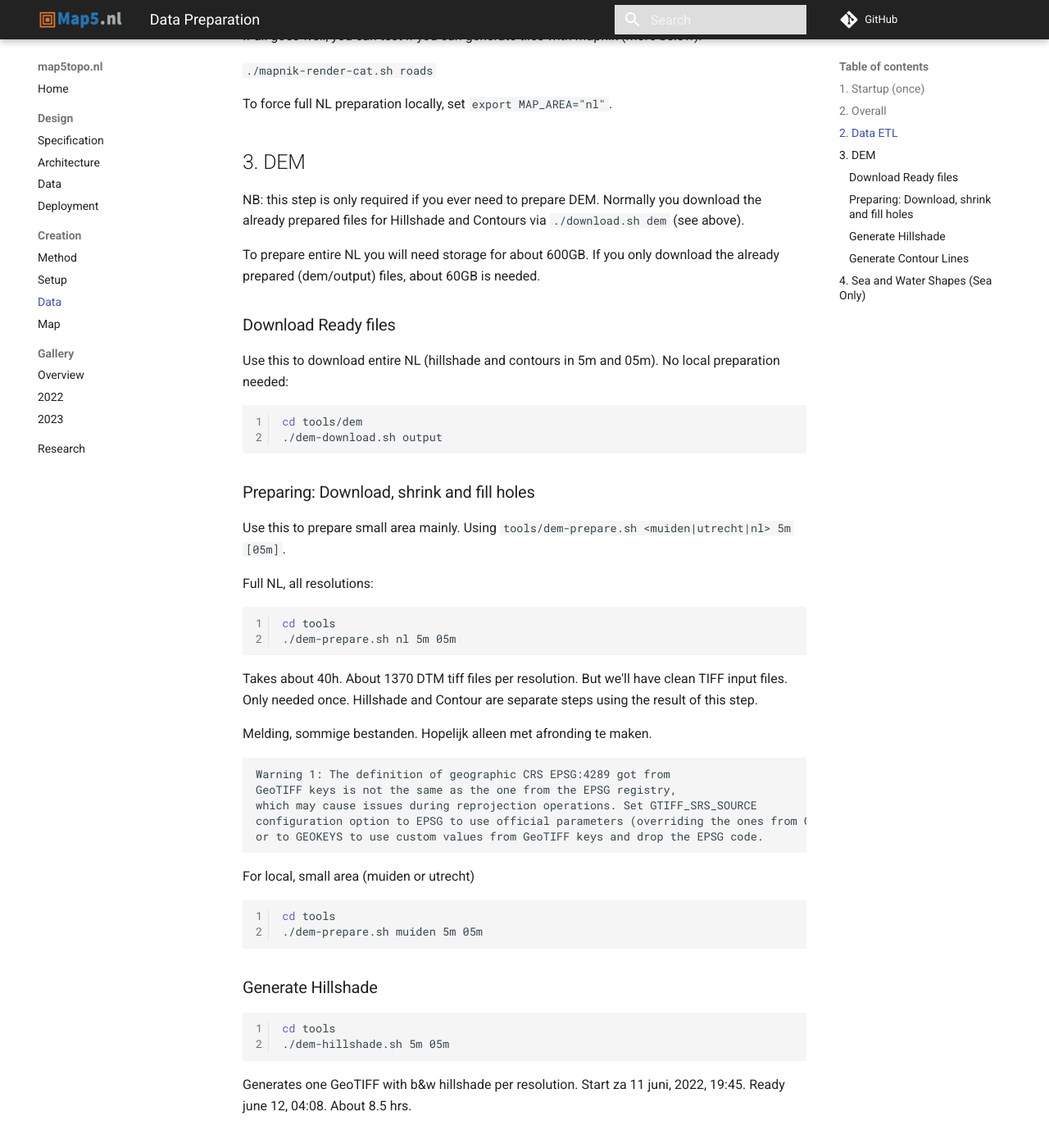
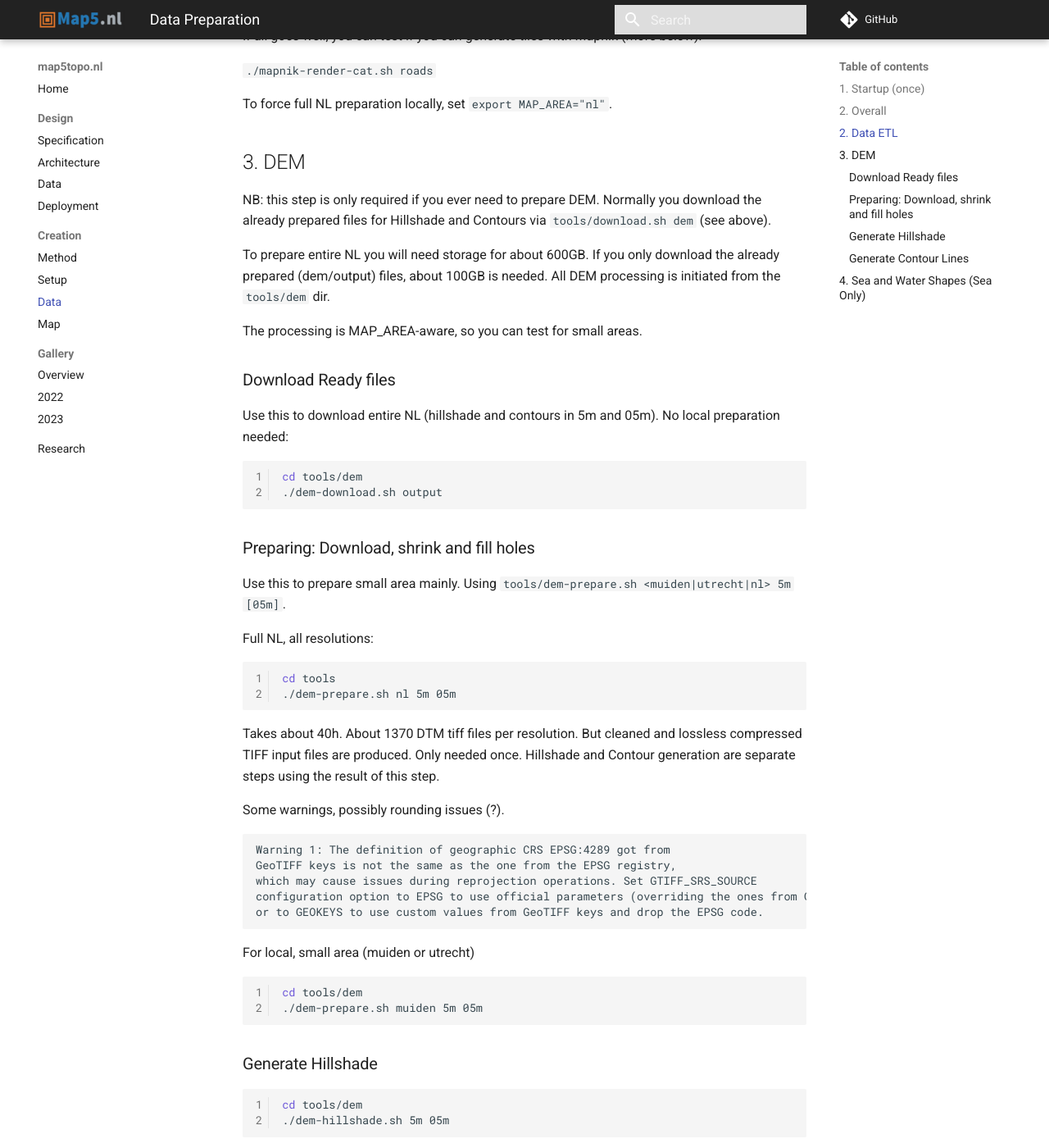
Before and after one commit to map5nl/map5topo.nl, an MkDocs documentation site: the page built from docs/src/create/data.md, in a window 1280 px wide and 1400 px high, scrolled down 2250 px. Shown: the whole window at 82% size. Built offline with MkDocs 1.6.1 and Material for MkDocs 9.7.7, drawn with Linux system fonts in a browser that asks for light colours; comment, search, counter and statistics services are not loaded; some of the changed text lies outside the part shown.

Commit message:
add last pres FOSS4GNL

````diff
--- a/docs/src/create/data.md
+++ b/docs/src/create/data.md
@@ -102,12 +102,15 @@
 ## 3. DEM
 
 NB: this step is only required if you ever need to prepare DEM. Normally you download
-the already prepared files for Hillshade and Contours via `./download.sh dem` (see above).
+the already prepared files for Hillshade and Contours via `tools/download.sh dem` (see above).
 
 To prepare entire NL you will need storage for about 600GB. If you only download the already prepared
-(dem/output) files, about 60GB is needed.
+(dem/output) files, about 100GB is needed. All DEM processing is initiated from the `tools/dem` dir.
+
+The processing is MAP_AREA-aware, so you can test for small areas.
 
 ### Download Ready files
+
 Use this to download entire NL (hillshade and contours in 5m and 05m). No local preparation needed:
 
 ``` {.bash linenums="1"}
@@ -130,10 +133,11 @@
 ```
 
 Takes about 40h. About 1370 DTM tiff files per resolution.
-But we'll have clean TIFF input files. Only needed once. Hillshade and Contour are separate
+But cleaned and lossless compressed TIFF input files are produced.
+Only needed once. Hillshade and Contour generation are separate
 steps using the result of this step.
 
-Melding, sommige bestanden. Hopelijk alleen met afronding te maken.
+Some warnings, possibly rounding issues (?).
 
 ```
 Warning 1: The definition of geographic CRS EPSG:4289 got from
@@ -148,7 +152,7 @@
 
 ``` {.bash linenums="1"}
 
-cd tools
+cd tools/dem
 ./dem-prepare.sh muiden 5m 05m
 ```
 
@@ -157,12 +161,20 @@
 
 ``` {.bash linenums="1"}
 
-cd tools
+cd tools/dem
 ./dem-hillshade.sh 5m 05m
 ```
 
 Generates one GeoTIFF with b&w hillshade per resolution.
 Start za 11 juni, 2022, 19:45. Ready  june 12, 04:08. About 8.5 hrs.
+
+Tip: You may run any command using the GDAL Docker Image. You need to be in the `docker` subdir.
+
+``` {.bash linenums="1"}
+
+cd tools/dem/docker
+`./run-docker.sh "gdalinfo /data/output/5m/hillshade-5m.tif"`
+```
 
 ### Generate Contour Lines
 
````
Also changed, not shown: docs/src/index.md (+3 -2 lines).
